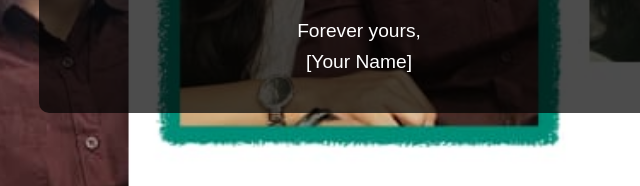
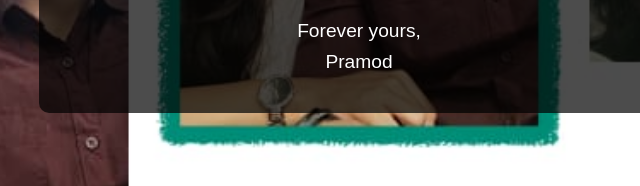
Before and after one commit to Pramodkag/16, a plain HTML site: page index.html in a window 1280 px wide. Shown: the part 1391-1577 px from the top of the page, 281-921 px from the left. Drawn offline with Linux system fonts and the light colour scheme.

Commit message:
Update index.html

```diff
--- a/index.html
+++ b/index.html
@@ -60,7 +60,7 @@
       Thank you for being the amazing person you are and for bringing so much love into my life.
       I am truly blessed to have you, and I look forward to creating many more beautiful memories together.
     </p>
-    <p>Forever yours,<br> [Your Name]</p>
+    <p>Forever yours,<br> Pramod</p>
   </div>
 
 </body>
```
